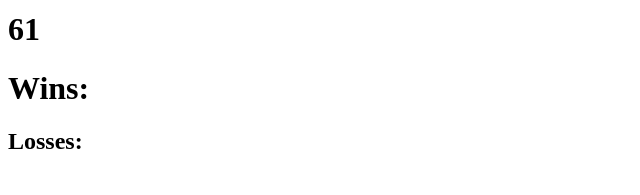
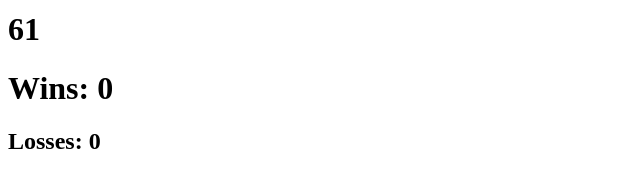
Before and after one commit to jayhua97/unit-4-game, a plain HTML site: page index.html in a window 1280 px wide. Shown: the part 127-322 px from the top of the page, 0-640 px from the left. Drawn offline with nearby package versions, Linux system fonts and the light colour scheme.

Commit message:
replaced dummy text with functional display

```diff
--- a/assets/javascript/game.js
+++ b/assets/javascript/game.js
@@ -1,5 +1,7 @@
 $(document).ready(function() {
     var totalPoints = 0;
+    var wins = 0;
+    var losses = 0;
     var crystalsBtn = $("#crystals");
     var crystalOneBtn = $("#crystal1");
     var crystalTwoBtn = $("#crystal2");
@@ -60,6 +62,10 @@ $(document).ready(function() {
         console.log("aaa", $(this).attr("data-value"));
     })
 
+
+
     $(".winCondition").text(requiredPoints);
+    $(".wins").text("Wins: " + wins);
+    $(".losses").text("Losses: " + losses );
 
 })
--- a/index.html
+++ b/index.html
@@ -21,8 +21,8 @@
     </div>
 
     <div id="score">
-        <h1>Wins:</h1>
-        <h2>Losses:</h2>
+        <h1 class="wins"></h1>
+        <h2 class="losses"></h2>
     </div>
 
     <div id="crystals">
```
